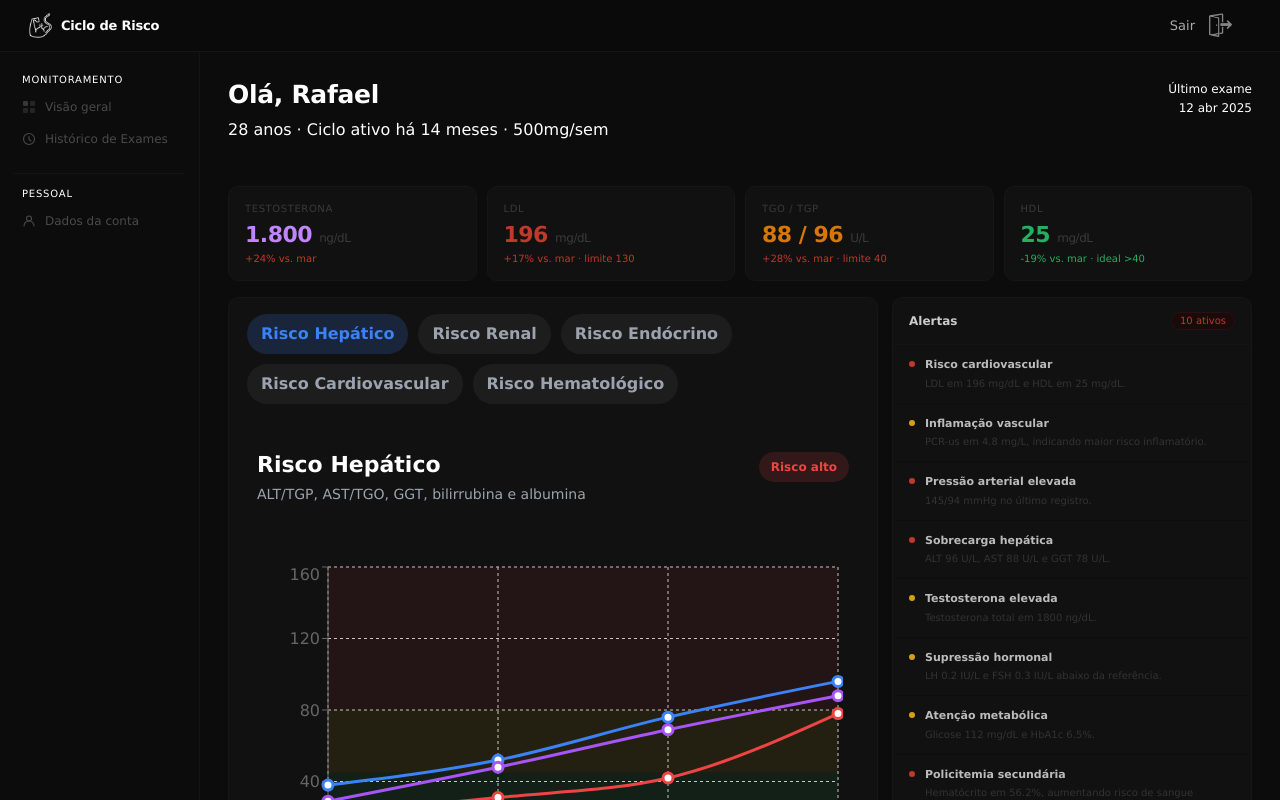
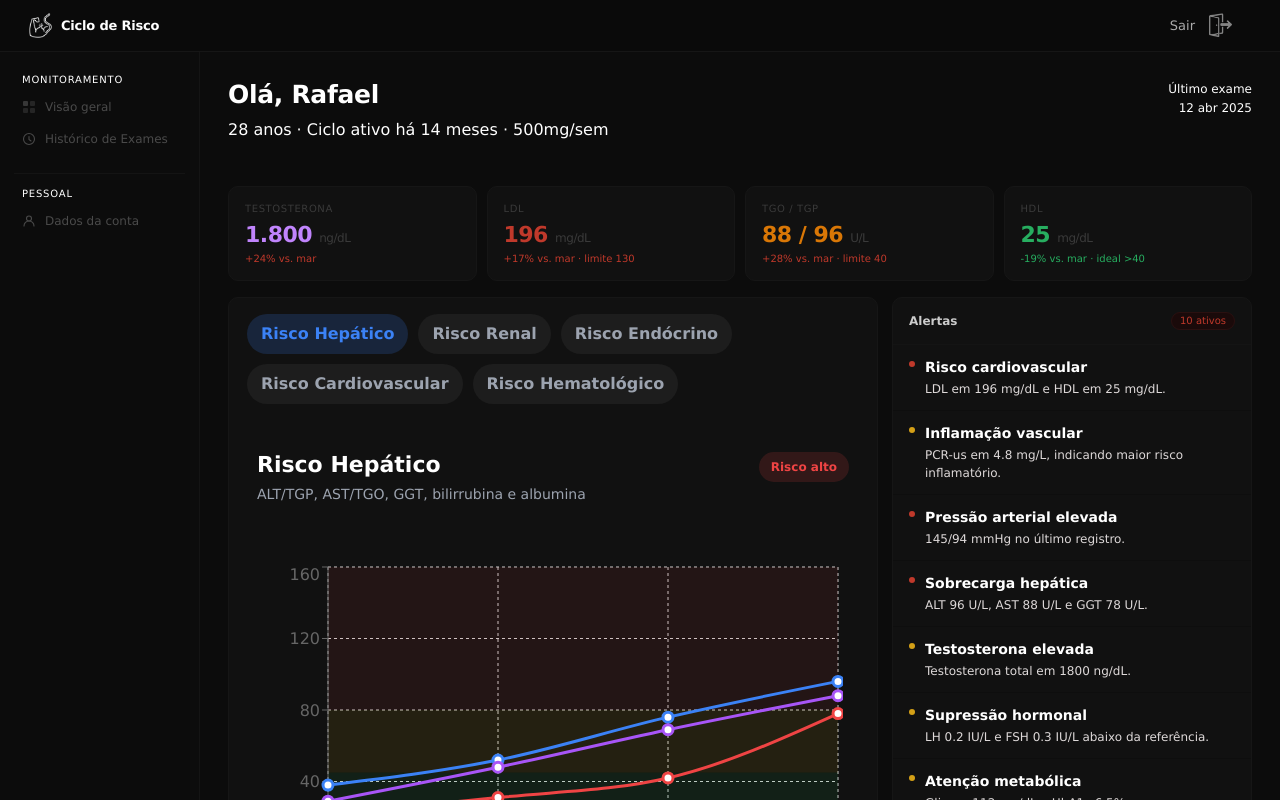
Before and after one commit to nalugao/challenge-ciclo-risco, a React (Vite) app: page /perfil in a window 1280 px wide. Shown: the top 800 px of the page. Built offline with nearby package versions, Linux system fonts and the light colour scheme.

Commit message:
Ajuste nas fontes e tamanhos do titulo e subtitulo

```diff
--- a/src/style/cardAlertasExamesInsights.css
+++ b/src/style/cardAlertasExamesInsights.css
@@ -23,14 +23,14 @@
 }
 
 .alert-title {
-    font-size: 11px;
+    font-size: 14px;
     font-weight: 600;
-    color: #bbb;
+    color: #fff;
     margin-bottom: 2px;
 }
 
 .alert-sub {
-    font-size: 10px;
-    color: #333;
+    font-size: 12px;
+    color: #ded9d9;
     line-height: 1.5;
 }
```
